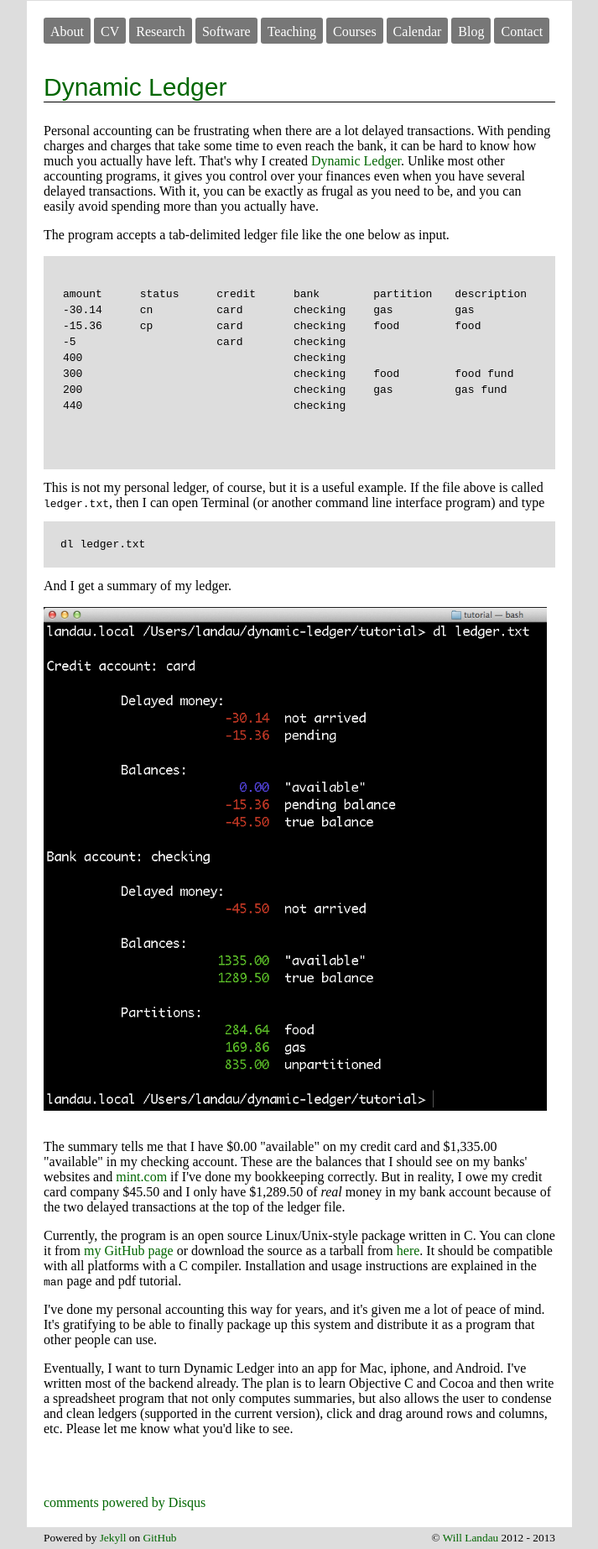
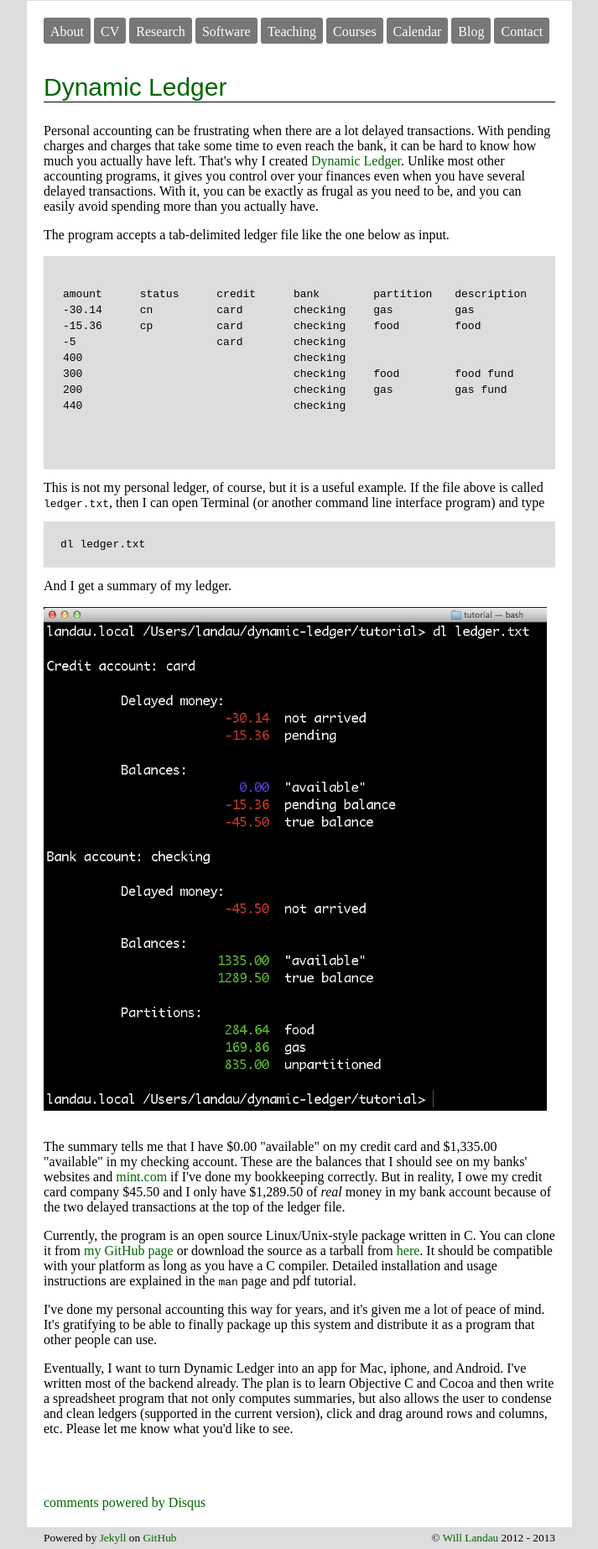
Before and after one commit to wlandau/wlandau.github.io, a Jekyll site: the page built from _posts/2013-12-21-Dynamic-Ledger.html, in a window 1280 px wide. Shown: the whole page at 84% size, without its empty margins (283-996 px from the left). Built offline with Jekyll 4.4.1, drawn with Linux system fonts in a browser that asks for light colours; nearby versions of some CDN libraries; comment, search, counter and statistics services are not loaded.

Commit message:
editing post

```diff
--- a/_posts/2013-12-21-Dynamic-Ledger.html
+++ b/_posts/2013-12-21-Dynamic-Ledger.html
@@ -119,8 +119,8 @@ transactions at the top of the ledger file.</p>
 clone it from <a href="https://github.com/wlandau/dynamic-ledger">my GitHub page</a>
 or download the source as a tarball from
 <a href="https://github.com/wlandau/dynamic-ledger/blob/master/dl-0.0.tar.gz?raw=true">here</a>.
-It should be compatible with all platforms with a C compiler. Installation and usage
-instructions are explained in the <code>man</code> page and pdf tutorial.</p>
+It should be compatible with your platform as long as you have a C compiler. Detailed
+installation and usage instructions are explained in the <code>man</code> page and pdf tutorial.</p>
 
 
 <p>I've done my personal accounting this way for years, and it's given me
```
